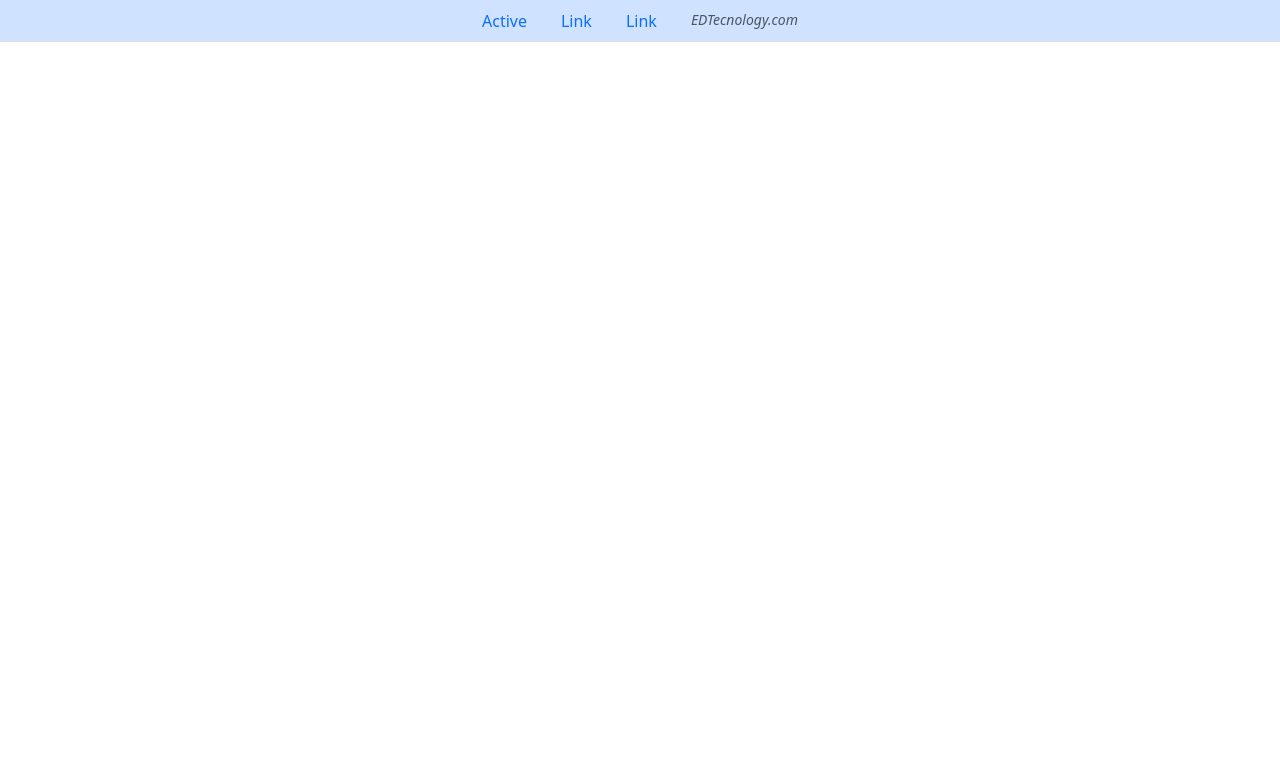
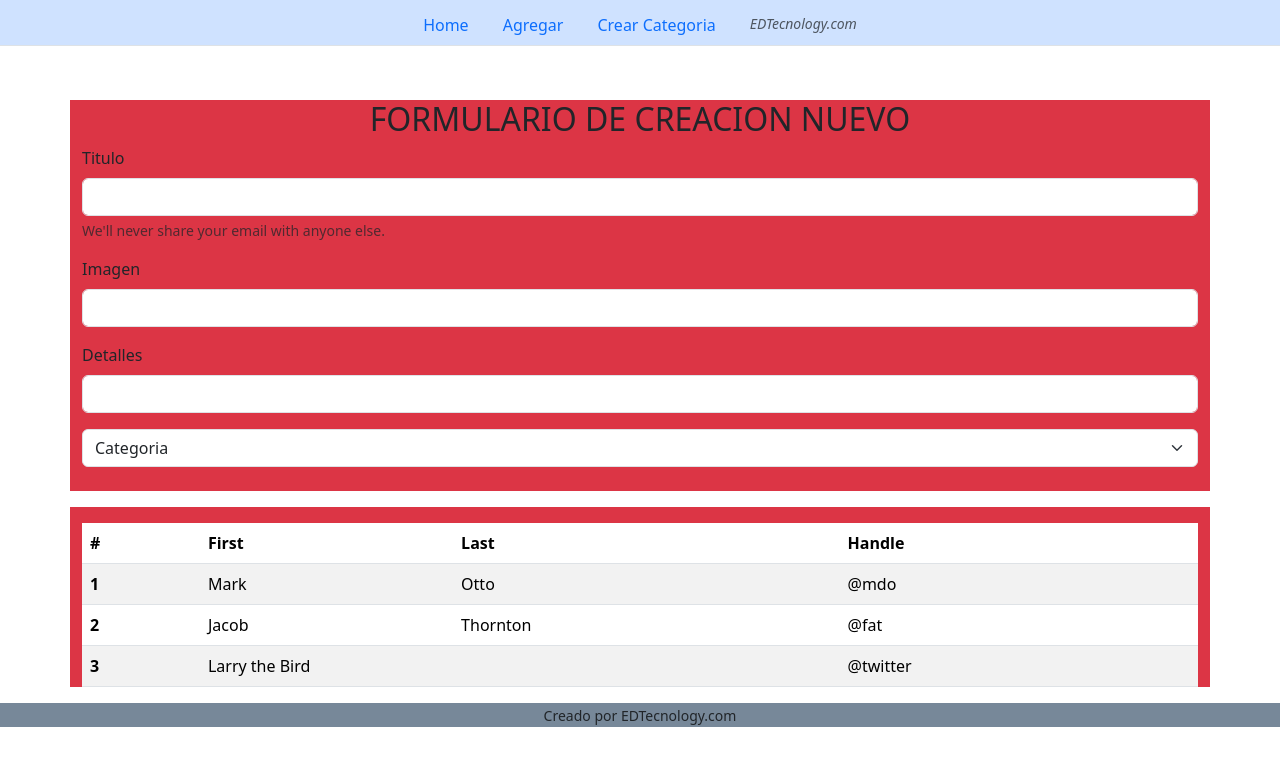
Before and after one commit to edG5LATAN/reproductorVideoOnlineV1.0.0, a React (Vite) app: page /nuevo in a window 1280 px wide. Shown: the top 766 px of the page. Built offline with nearby package versions, Linux system fonts and the light colour scheme.

Commit message:
actualizacion de input

```diff
--- a/package.json
+++ b/package.json
@@ -12,6 +12,7 @@
   "dependencies": {
     "axios": "^1.7.9",
     "cors": "^2.8.5",
+    "proyectovideos": "file:",
     "react": "^18.3.1",
     "react-dom": "^18.3.1",
     "react-router-dom": "^7.0.2"
--- a/src/App.jsx
+++ b/src/App.jsx
@@ -3,6 +3,9 @@ import { BrowserRouter, Route, Routes } from 'react-router-dom'
 import Home from  './components/home/Home'
 import Header from  './components/header/Header'
 import Footer from  './components/footer/Footer'
+import Agregar from './components/agregar/Agregar'
+import Categoria from './components/categoria/Categoria'
+
 
 function App() {
 
@@ -12,6 +15,8 @@ function App() {
      <Header />
       <Routes>
         <Route path='/' element={<Home />} />
+        <Route path='/nuevo' element={<Agregar />} />
+        <Route path='/categoria' element={<Categoria />} />
       </Routes>
       <Footer />
      </BrowserRouter>
--- /dev/null
+++ b/src/components/agregar/Agregar.css
@@ -0,0 +1,4 @@
+.agregar_contenedor{
+  padding-top: 100px;
+  height: auto;
+}
--- /dev/null
+++ b/src/components/agregar/Agregar.jsx
@@ -0,0 +1,16 @@
+import React from 'react'
+import Formulario from '../formulario/Formulario'
+import './Agregar.css'
+import TablaInfo from '../table/TablaInfo'
+
+
+function Agregar() {
+  return (
+    <div className='agregar_contenedor'>
+      <Formulario />
+      <TablaInfo />
+    </div>
+  )
+}
+
+export default Agregar
--- /dev/null
+++ b/src/components/categoria/Categoria.jsx
@@ -0,0 +1,11 @@
+import React from 'react'
+
+function Categoria() {
+  return (
+    <div>
+      categorau
+    </div>
+  )
+}
+
+export default Categoria
--- /dev/null
+++ b/src/components/formulario/Formulario.jsx
@@ -0,0 +1,69 @@
+import React from "react";
+
+function Formulario() {
+  return (
+    <div className="container bg-danger">
+      <h2 className="text-center text-uppercase">
+        Formulario de creacion nuevo
+      </h2>
+      <form className="pb-2">
+        <div className="mb-3">
+          <label for="exampleInputTitulo" className="form-label">
+            Titulo
+          </label>
+          <input
+            type="text"
+            className="form-control"
+            id="exampleInputTitulo"
+            aria-describedby="titulo"
+          />
+          <div id="titulo" className="form-text">
+            We'll never share your email with anyone else.
+          </div>
+        </div>
+        <div className="mb-3">
+          <label for="exampleInputPassword1" className="form-label">
+            Imagen
+          </label>
+          <input
+            type="text"
+            className="form-control"
+            id="exampleInputPassword1"
+          />
+        </div>
+        <div className="mb-3">
+          <label for="exampleInputPassword1" className="form-label">
+            Detalles
+          </label>
+          <input
+            type="text"
+            className="form-control"
+            id="exampleInputPassword1"
+          />
+        </div>
+        <select className="mb-3 form-select" aria-label="Default select example">
+          <option selected>Categoria</option>
+          <option value="JAVA">JAVA</option>
+          <option value="REACT">REACT</option>
+          <option value="ANIME">ANIME</option>
+        </select>
+
+        {/* <div className="mb-3 form-check">
+          <input
+            type="checkbox"
+            className="form-check-input"
+            id="exampleCheck1"
+          />
+          <label className="form-check-label" for="exampleCheck1">
+            Check me out
+          </label>
+        </div>
+        <button type="submit" className="btn btn-primary">
+          Submit
+        </button> */}
+      </form>
+    </div>
+  );
+}
+
+export default Formulario;
--- a/src/components/header/Header.jsx
+++ b/src/components/header/Header.jsx
@@ -1,24 +1,27 @@
 import React from 'react'
 import './Header.css'
+import { Link } from 'react-router-dom';
 
 
 function Header() {
+
+
   return (
-    <ul className="bg-primary-subtle nav justify-content-center fixed-top nav-tabs">
+    <ul className="pt-1 bg-primary-subtle nav justify-content-center fixed-top nav-tabs">
       <li className="nav-item">
-        <a className="nav-link" aria-current="page" href="#">
-          Active
-        </a>
+        <Link to={"/"} className="nav-link" aria-current="page" href="#">
+          Home
+        </Link>
       </li>
       <li className="nav-item">
-        <a className="nav-link" href="#">
-          Link
-        </a>
+        <Link to={"/nuevo"} className="nav-link" >
+          Agregar
+        </Link>
       </li>
       <li className="nav-item">
-        <a className="nav-link" href="#">
-          Link
-        </a>
+        <Link to={"/categoria"} className="nav-link">
+          Crear Categoria
+        </Link>
       </li>
       <li className="nav-item">
         <small small className="fst-italic nav-link disabled pagina" aria-disabled="true">
--- /dev/null
+++ b/src/components/table/TablaInfo.jsx
@@ -0,0 +1,40 @@
+import React from "react";
+
+function TablaInfo() {
+  return (
+    <div className="bg-danger container mt-3 pt-3">
+    <table className=" table table-striped container">
+      <thead>
+        <tr>
+          <th scope="col">#</th>
+          <th scope="col">First</th>
+          <th scope="col">Last</th>
+          <th scope="col">Handle</th>
+        </tr>
+      </thead>
+      <tbody>
+        <tr>
+          <th scope="row">1</th>
+          <td>Mark</td>
+          <td>Otto</td>
+          <td>@mdo</td>
+        </tr>
+        <tr>
+          <th scope="row">2</th>
+          <td>Jacob</td>
+          <td>Thornton</td>
+          <td>@fat</td>
+        </tr>
+        <tr>
+          <th scope="row">3</th>
+          <td colspan="2">Larry the Bird</td>
+          <td>@twitter</td>
+        </tr>
+      </tbody>
+    </table>
+  </div>
+
+  );
+}
+
+export default TablaInfo;
```
Also changed, not shown: src/components/categoria/Categoria.css (added), src/components/formulario/Formulario.css (added), src/components/table/Table.css (added), 1 other file (tests, documents, lock files or other folders).
